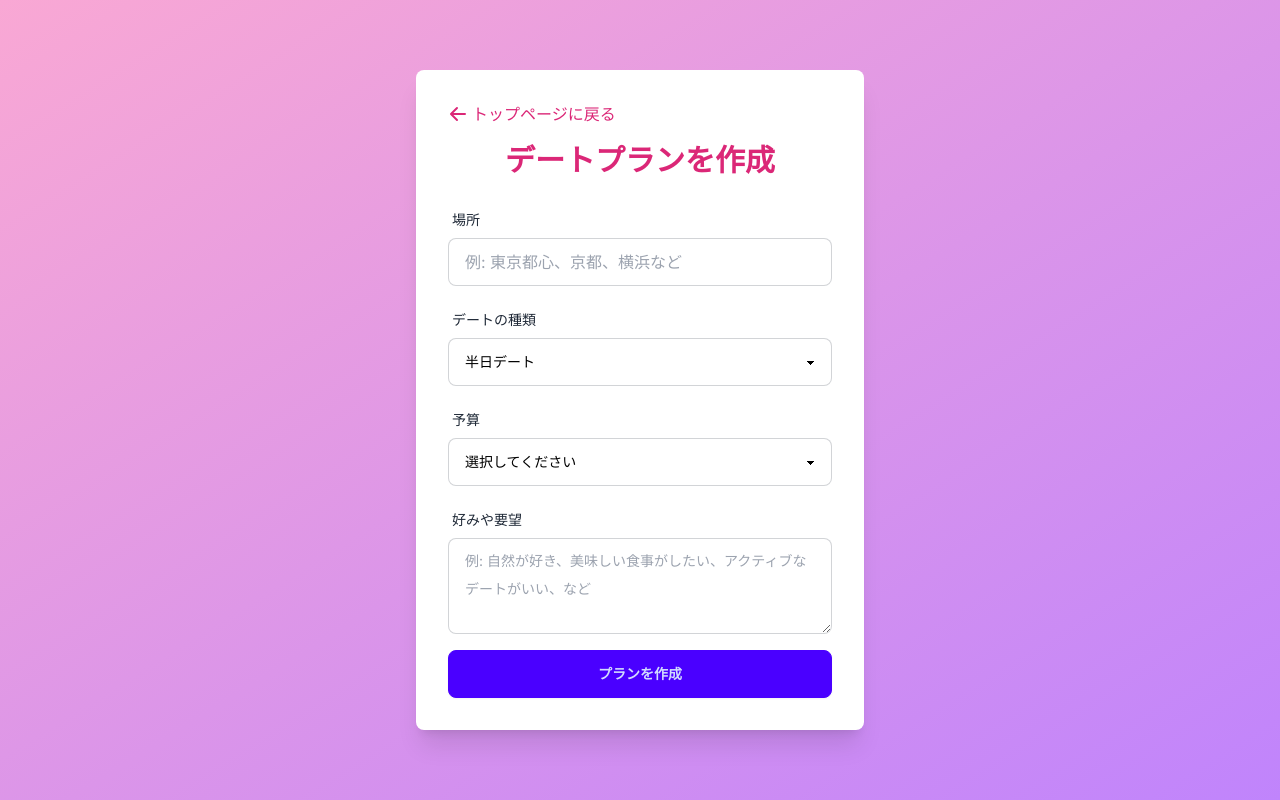
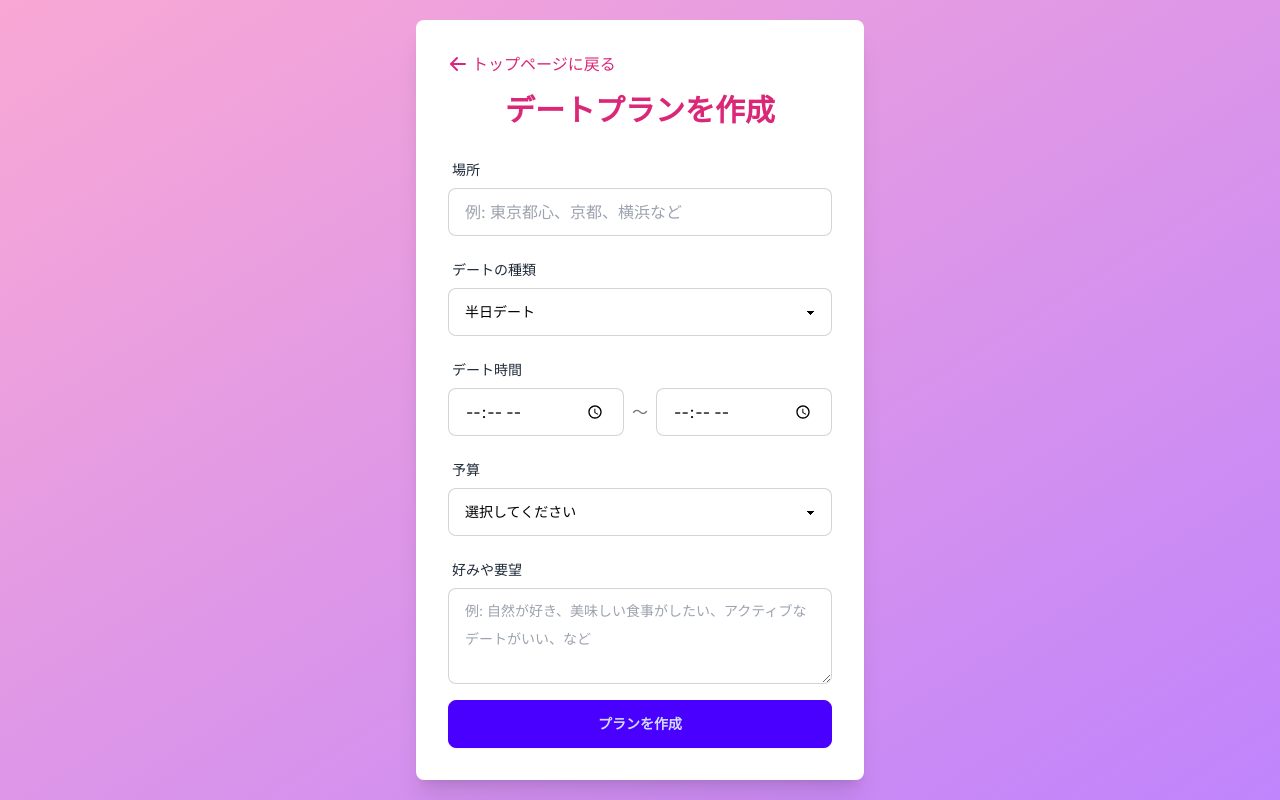
Before and after one commit to suzuyu0115/date_planner, a Next.js app: page /create-plan in a window 1280 px wide. Built offline with nearby package versions, Linux system fonts and the light colour scheme.

Commit message:
Edit: 半日デートの際、時間指定できるように修正

```diff
--- a/src/app/api/generate-plan/route.ts
+++ b/src/app/api/generate-plan/route.ts
@@ -17,7 +17,7 @@ export async function POST(req: NextRequest) {
       - デートスポットは3〜4箇所程度に抑え、無理のないプランにしてください。
       - 予算内で収まるよう、各スポットでの支出を具体的に示してください。
       - 移動時間と滞在時間を現実的に見積もってください。
-      - 時間は開始時刻のみを "HH:MM" 形式で記載してください。
+      - 時間は "HH:MM" 形式で記載してください。
       - 概要とアドバイスは、より詳細かつ具体的に記述してください。最低100文字以上書いてください。
       - 出力は必ず"出力フォーマット"に従い、有効なJSON形式で提供してください。
 
@@ -27,6 +27,9 @@ export async function POST(req: NextRequest) {
 
       ## デートの種類
       ${formData.dateType}
+
+      ## デート時間
+      ${formData.dateType === 'half-day' ? `開始時間: ${formData.startTime}, 終了時間: ${formData.endTime}` : '指定なし'}
 
       ## 予算
       ${formData.budget}
@@ -41,7 +44,7 @@ export async function POST(req: NextRequest) {
         "spots": [
           {
             "name": "スポット名",
-            "time": "開始時刻（HH:MM形式）",
+            "time": "訪問時刻（HH:MM形式）",
             "budget": "ここでの支出",
             "details": "スポットの説明と、ここでの具体的な行動や楽しみ方",
             "mapUrl": "Google Maps URL"
@@ -51,9 +54,11 @@ export async function POST(req: NextRequest) {
         "totalBudget": "各スポットでの支出の合計と、予算内に収まっているかの確認"
       }
 
-      注意: 上記のJSONフォーマットを厳密に守り、有効なJSONのみを出力してください。コードブロックや追加の説明は不要です。
+      注意:
+      - 上記のJSONフォーマットを厳密に守り、有効なJSONのみを出力してください。コードブロックや追加の説明は不要です。
+      - デートの種類が半日デートの場合、指定された開始時間と終了時間内でプランを立ててください。
+      - 各スポットの訪問時刻は、デートの種類と指定された時間範囲内に収まるようにしてください。
     `;
-
 
     const completion = await openai.chat.completions.create({
       model: "gpt-4o",
@@ -80,6 +85,16 @@ export async function POST(req: NextRequest) {
       mapUrl: `https://www.google.com/maps/search/?api=1&query=${encodeURIComponent(spot.name)}`
     }));
 
+    // 半日デートの場合、時間範囲の検証
+    if (formData.dateType === 'half-day') {
+      const startTime = new Date(`2000-01-01T${formData.startTime}`);
+      const endTime = new Date(`2000-01-01T${formData.endTime}`);
+      generatedPlan.spots = generatedPlan.spots.filter(spot => {
+        const spotTime = new Date(`2000-01-01T${spot.time}`);
+        return spotTime >= startTime && spotTime <= endTime;
+      });
+    }
+
     return NextResponse.json({ plan: JSON.stringify(generatedPlan) });
   } catch (error) {
     console.error('Error generating plan:', error);
--- a/src/app/create-plan/page.tsx
+++ b/src/app/create-plan/page.tsx
@@ -9,6 +9,8 @@ export default function CreatePlan() {
   const [formData, setFormData] = useState({
     location: '',
     dateType: 'half-day',
+    startTime: '',
+    endTime: '',
     budget: '',
     preferences: ''
   });
@@ -83,6 +85,33 @@ export default function CreatePlan() {
             </select>
           </div>
 
+          {formData.dateType === 'half-day' && (
+            <div className="form-control">
+              <label className="label">
+                <span className="label-text">デート時間</span>
+              </label>
+              <div className="flex items-center space-x-2">
+                <input
+                  type="time"
+                  name="startTime"
+                  value={formData.startTime}
+                  onChange={handleInputChange}
+                  className="input input-bordered flex-1"
+                  required
+                />
+                <span className="text-gray-500">〜</span>
+                <input
+                  type="time"
+                  name="endTime"
+                  value={formData.endTime}
+                  onChange={handleInputChange}
+                  className="input input-bordered flex-1"
+                  required
+                />
+              </div>
+            </div>
+          )}
+
           <div className="form-control">
             <label className="label">
               <span className="label-text">予算</span>
```
